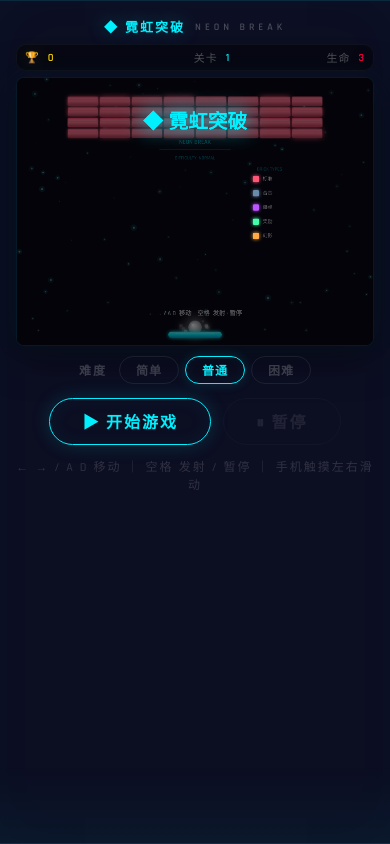
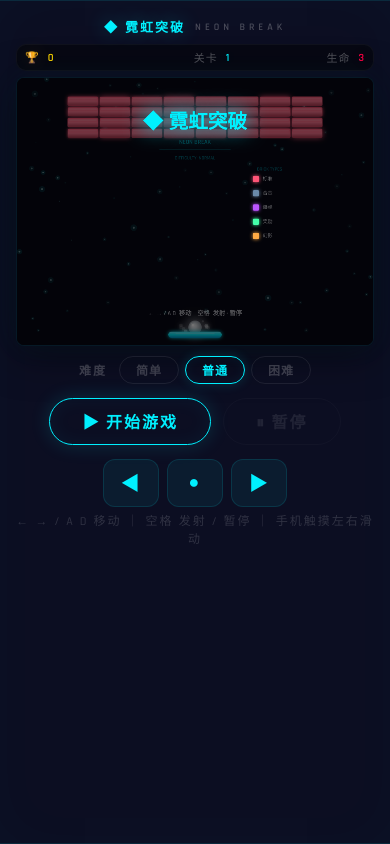
Before and after one commit to heyaohua2020/breakout, a plain HTML site: page index.html in a window 390 px wide. Drawn offline with Linux system fonts and the light colour scheme; animation ran at ten frames a second.

Commit message:
手机端增加左右按钮

```diff
--- a/game.js
+++ b/game.js
@@ -767,6 +767,24 @@ pauseBtn.addEventListener('click',togglePause);
 diffBtns.forEach((btn,i)=>btn.addEventListener('click',()=>{if(state===STATE.MENU)setDiff(i)}));
 diffBtns.forEach((btn,i)=>btn.addEventListener('touchstart',e=>{e.preventDefault();if(state===STATE.MENU)setDiff(i)}));
 
+/* ---------- 手机端左右按钮 ---------- */
+const btnLeft=document.getElementById('btnLeft');
+const btnRight=document.getElementById('btnRight');
+const btnLaunch=document.getElementById('btnLaunch');
+function setMobileKey(btn,key){
+    btn.addEventListener('touchstart',e=>{e.preventDefault();keys[key]=true});
+    btn.addEventListener('touchend',e=>{e.preventDefault();keys[key]=false});
+    btn.addEventListener('touchcancel',e=>{keys[key]=false});
+}
+setMobileKey(btnLeft,'left');
+setMobileKey(btnRight,'right');
+btnLaunch.addEventListener('touchstart',e=>{
+    e.preventDefault();
+    if(state===STATE.MENU||state===STATE.GAMEOVER||state===STATE.WIN)startGame();
+    else if(state===STATE.PAUSED)togglePause();
+    else if(state===STATE.PLAYING&&balls.some(b=>b.stuck))launchBall();
+});
+
 /* ---------- 触摸控制 ---------- */
 canvas.addEventListener('touchstart',e=>{
     e.preventDefault();
--- a/index.html
+++ b/index.html
@@ -29,10 +29,14 @@
             <button id="startBtn"><span>▶ 开始游戏</span></button>
             <button id="pauseBtn" disabled><span>⏸ 暂停</span></button>
         </div>
+        <div id="mobileControls">
+            <button id="btnLeft"><span>◀</span></button>
+            <button id="btnLaunch"><span>●</span></button>
+            <button id="btnRight"><span>▶</span></button>
+        </div>
         <p id="tip">← → / A D 移动 ｜ 空格 发射 / 暂停 ｜ 手机触摸左右滑动</p>
     </div>
     <div id="scanlines-bot"></div>
-    <div id="touchHint"></div>
     <script src="game.js"></script>
 </body>
 </html>
--- a/style.css
+++ b/style.css
@@ -360,3 +360,50 @@ button:disabled {
     color: rgba(255,255,255,0.15);
     margin-top: 4px;
 }
+
+/* ---------- 手机端左右按钮 ---------- */
+#mobileControls {
+    display: none;
+    gap: 8px;
+    justify-content: center;
+    margin-top: 6px;
+}
+
+#mobileControls button {
+    width: 56px;
+    height: 48px;
+    padding: 0;
+    font-size: 18px;
+    border-radius: 12px;
+    background: rgba(0,240,255,0.06);
+    border: 1px solid rgba(0,240,255,0.12);
+    color: var(--cyan);
+    display: flex;
+    align-items: center;
+    justify-content: center;
+    touch-action: none;
+    -webkit-tap-highlight-color: transparent;
+    user-select: none;
+}
+
+#mobileControls button:active {
+    background: rgba(0,240,255,0.15);
+    border-color: var(--cyan);
+    box-shadow: 0 0 20px rgba(0,240,255,0.2);
+}
+
+#btnLaunch {
+    width: 56px;
+    font-size: 14px;
+    color: rgba(255,255,255,0.3);
+    border-color: rgba(255,255,255,0.08);
+}
+
+#btnLaunch:active {
+    background: rgba(255,255,255,0.1);
+    border-color: rgba(255,255,255,0.2);
+}
+
+@media (max-width: 880px) {
+    #mobileControls { display: flex; }
+}
```
